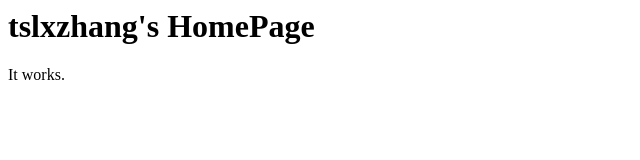
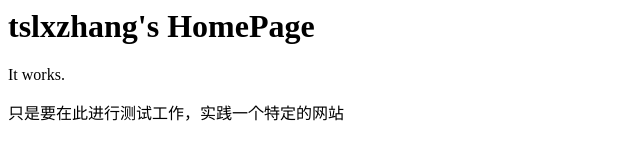
Before and after one commit to tslxzhang/tslxzhang.github.com, a plain HTML site: page index.html in a window 1280 px wide. Shown: the whole page, without its empty margins (0-640 px from the left). Drawn offline with Linux system fonts and the light colour scheme.

Commit message:
Update index.html

```diff
--- a/index.html
+++ b/index.html
@@ -1 +1,2 @@
 <h1>tslxzhang's HomePage</h1>It works.
+<p>只是要在此进行测试工作，实践一个特定的网站</p>
```
